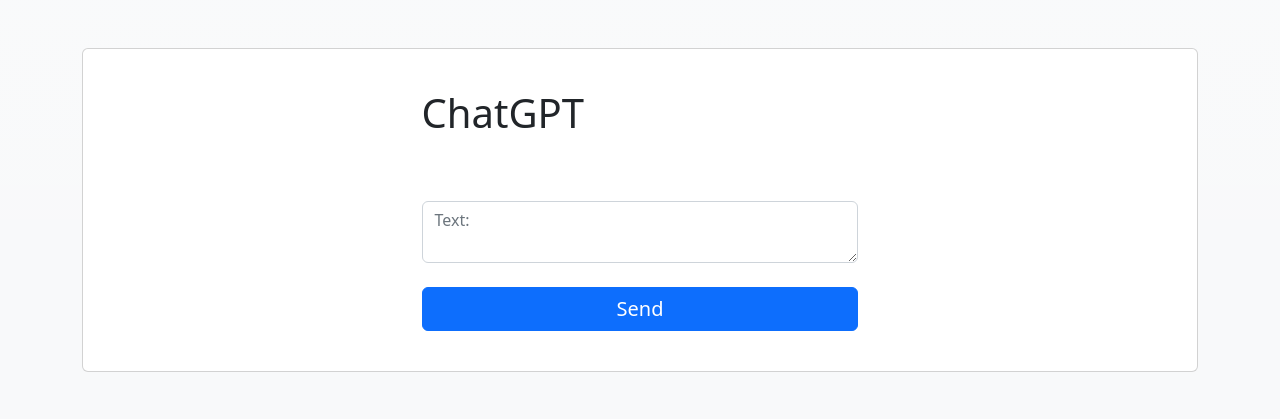
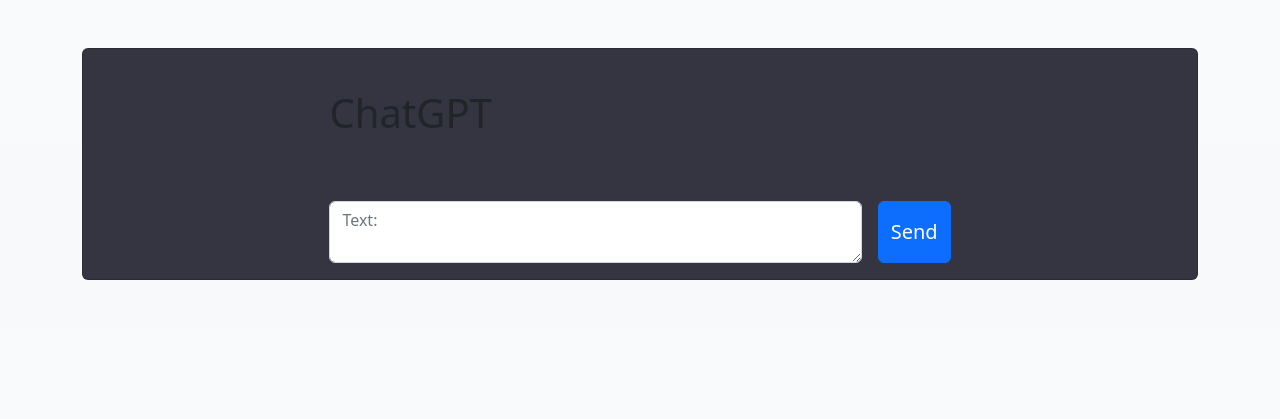
Before and after one commit to nandinichhajed/ChatGPT, a Django app: page / in a window 1280 px wide. Shown: the top 419 px of the page. Run offline with Django 4.2, Linux system fonts and the light colour scheme; data that the repository does not hold is empty; some libraries are stand-ins or nearby versions.

Commit message:
changing ui

```diff
--- a/chat/static/styles.css
+++ b/chat/static/styles.css
@@ -0,0 +1,21 @@
+.card{
+    background-color: #343541 !important;
+}
+
+/* #chatCard{
+    border: red solid 1px !important;
+} */
+
+.card-body.bg.bg-primary {
+    background-color: #343541 !important;
+    /* border: #D1D5D2 solid 1px !important; */
+  }
+
+.card-body.bg.bg-light {
+    background-color: #444654 !important;
+    color: #D1D5D2 !important;
+  }
+
+.py-4 .d-flex .flex-row{
+  color: #fff !important;
+}
--- a/chat/templates/chat.html
+++ b/chat/templates/chat.html
@@ -12,7 +12,8 @@
     <div class="card">
       <div class="card-body">
         <div class="row d-flex justify-content-center">
-          <div class="col-md-7 col-xl-5 mb-4 mb-md-0">
+          <div class="col-md-7 mb-4 mb-md-0">
+            <!-- text-color changed -->
             <div class="py-4 d-flex flex-row"><h1>ChatGPT</h1></div>
             <div class="card text-white border-0" id="chatCard">
               {% for chat in chats %}
@@ -29,18 +30,14 @@
             <div class="d-flex align-items-center mt-3 text-primary" id="loading"></div>
             <!--Loading End-->
 
-              <div class="mt-3">
-                <div class="form-field">
+            <div class="mt-3 d-flex">
+              <div class="form-field me-3 flex-grow-1">
                 <textarea id="userText" required class="form-control" type="textarea" name="address" placeholder="Text:"></textarea>
               </div>
-              </div>
-
-              <div class="d-grid gap-2 mt-4">
+              <div class="d-grid gap-2">
                 <button id="submitBtn" class="btn btn-primary fs-5">Send</button>
               </div>
-
-              <br>
-
+            </div>
           </div>
         </div>
       </div>
```
Lines whose indentation alone changed are shown as unchanged.
